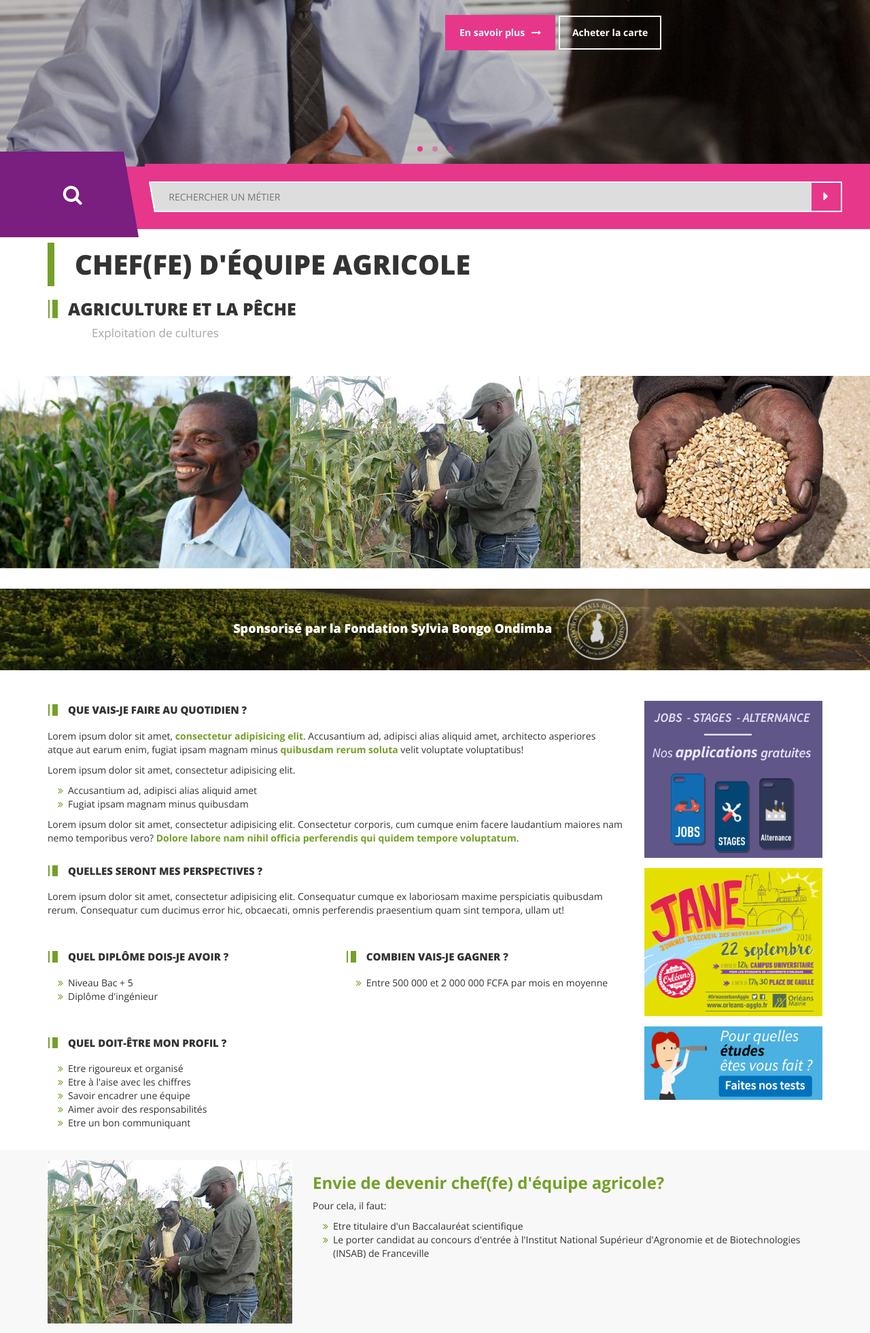
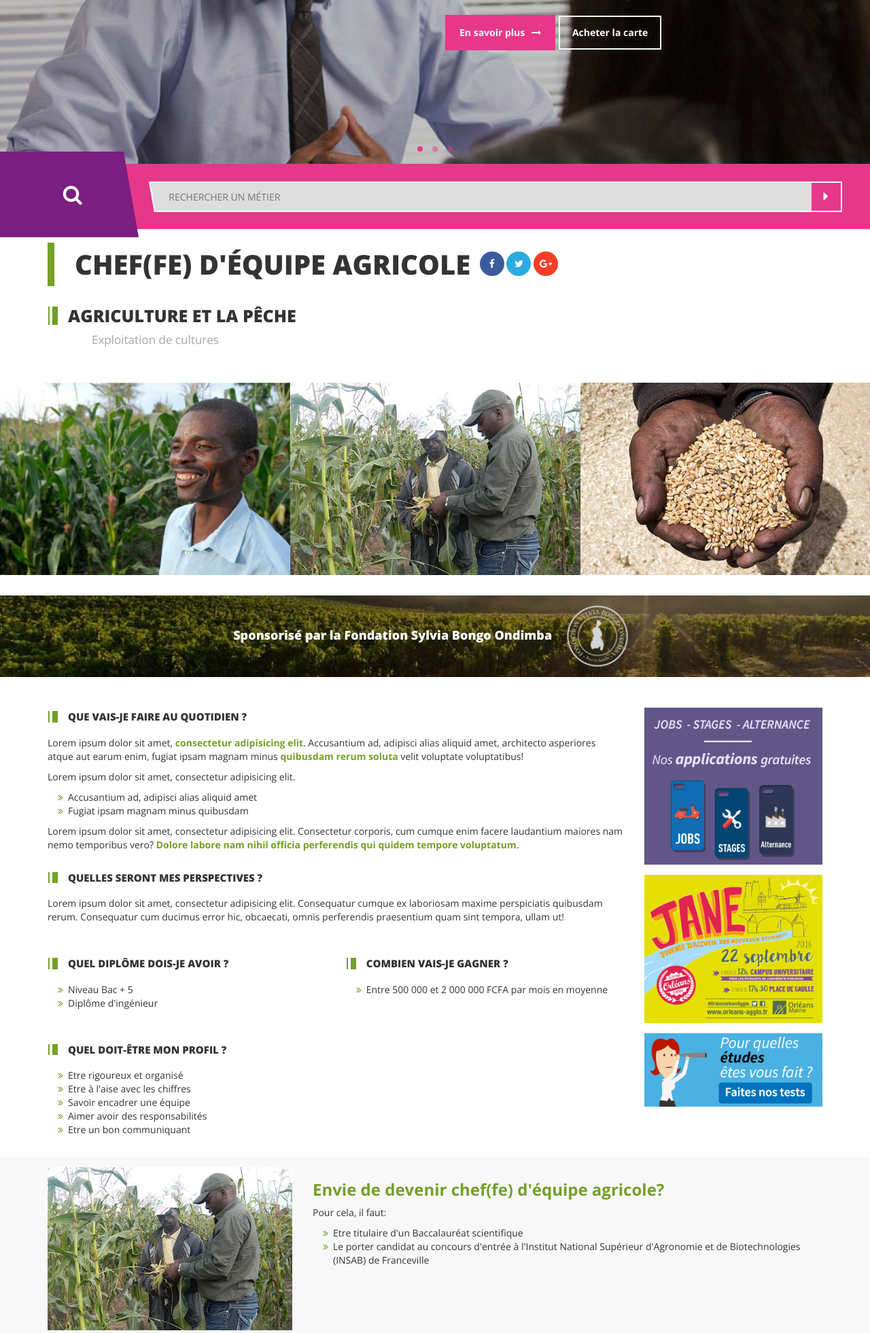
Before and after one commit to slenhtech/elam_html, a PHP site: page /page-metier.php in a window 1280 px wide. Shown: the part 377-2338 px from the top of the page at 68% size. Run offline with PHP 8.4, Linux system fonts and the light colour scheme; some libraries are stand-ins or nearby versions.

Commit message:
Bug fix - Background rose sur le champ de recherche qui débordait légèrement - Remplacement du diagramme pour les ooprtunités d'emploi - Ajout des liens de partage vers les RS

```diff
--- a/css/_jumbo-input.scss
+++ b/css/_jumbo-input.scss
@@ -78,7 +78,7 @@
      left: -30px;
      top: 0;
      position: absolute;
-     z-index: -1;
+     z-index: 0;
    }
  }
 #footer_jumbo-input{
--- /dev/null
+++ b/css/_liens-rs.scss
@@ -0,0 +1,65 @@
+.liens-rs {
+  display: inline-block;
+  vertical-align: bottom;
+  margin-bottom: 15px;
+  ul {
+    list-style: none;
+    padding: 0;
+    li {
+      display: inline-block;
+      vertical-align: top;
+      a {
+        display: block;
+        width: 36px;
+        padding: 8px 0;
+        font-size: 14px;
+        text-align: center;
+        color: #fff;
+        border-radius: 100%;
+        @include transition(0.2s);
+      }
+      a:hover {
+        border-radius: 0;
+        @include transform(scale(1.1));
+      }
+      a:after {
+        font-family: 'FontAwesome', sans-serif;
+      }
+      a.facebook {
+        background-color: #3b5b9b;
+      }
+      a.facebook:after {
+        content: '\f09a';
+      }
+      a.twitter {
+        background-color: #2daae1;
+      }
+      a.twitter:after {
+        content: '\f099';
+      }
+      a.google-plus {
+        background-color: #f63e28;
+      }
+      a.google-plus:after {
+        content: '\f0d5';
+      }
+      a.linkedin {
+        background-color: #0073b2;
+      }
+      a.linkedin:after {
+        content: '\f0e1';
+      }
+      a.whatsapp {
+        background-color: #5cb557;
+      }
+      a.whatsapp:after {
+        content: '\f232';
+      }
+    }
+  }
+}
+
+.liens-rs:after {
+  display: block;
+  width: 100%;
+}
--- a/css/_secteur-activite.scss
+++ b/css/_secteur-activite.scss
@@ -2,6 +2,7 @@
   .text{
     .the-title{
       font-weight: $font-weight-extra-bold;
+      margin-bottom: 30px;
     }
     .description{
       text-align: justify;
@@ -41,7 +42,7 @@
   font-weight: normal;
 }
 .chart{
-  margin: 30px 0;
+  margin: 30px 0 130px;
   .label{
     font-weight: $font-weight-extra-bold;
     color: $grey;
@@ -50,6 +51,10 @@
     display: block;
     margin: 5px 0;
   }
+}
+
+.chart:last-of-type {
+  margin: 30px 0;
 }
 
 #banner-fsbo{
@@ -298,7 +303,7 @@
 .opportunites{
   position: relative;
   overflow: hidden;
-  width: 100px;
+  width: 90px;
   margin: 0 auto;
   background-color: #eee;
 
--- a/css/_section.scss
+++ b/css/_section.scss
@@ -1,4 +1,6 @@
 .page-title{
+  display: inline-block;
+  vertical-align: top;
   text-transform: uppercase;
   font-weight: $font-weight-extra-bold;
   font-size: 40px;
--- a/css/style.css
+++ b/css/style.css
@@ -103,6 +103,94 @@ a:focus {
 .owl-pagination .owl-page span {
   height: 8px !important;
   width: 8px !important;
+}
+
+.liens-rs {
+  display: inline-block;
+  vertical-align: bottom;
+  margin-bottom: 15px;
+}
+
+.liens-rs ul {
+  list-style: none;
+  padding: 0;
+}
+
+.liens-rs ul li {
+  display: inline-block;
+  vertical-align: top;
+}
+
+.liens-rs ul li a {
+  display: block;
+  width: 36px;
+  padding: 8px 0;
+  font-size: 14px;
+  text-align: center;
+  color: #fff;
+  border-radius: 100%;
+  -webkit-transition: all 0.2s ease-in-out;
+  -moz-transition: all 0.2s ease-in-out;
+  -ms-transition: all 0.2s ease-in-out;
+  -o-transition: all 0.2s ease-in-out;
+  transition: all 0.2s ease-in-out;
+}
+
+.liens-rs ul li a:hover {
+  border-radius: 0;
+  -webkit-transform: scale(1.1);
+  -moz-transform: scale(1.1);
+  -o-transform: scale(1.1);
+  transform: scale(1.1);
+}
+
+.liens-rs ul li a:after {
+  font-family: 'FontAwesome', sans-serif;
+}
+
+.liens-rs ul li a.facebook {
+  background-color: #3b5b9b;
+}
+
+.liens-rs ul li a.facebook:after {
+  content: '\f09a';
+}
+
+.liens-rs ul li a.twitter {
+  background-color: #2daae1;
+}
+
+.liens-rs ul li a.twitter:after {
+  content: '\f099';
+}
+
+.liens-rs ul li a.google-plus {
+  background-color: #f63e28;
+}
+
+.liens-rs ul li a.google-plus:after {
+  content: '\f0d5';
+}
+
+.liens-rs ul li a.linkedin {
+  background-color: #0073b2;
+}
+
+.liens-rs ul li a.linkedin:after {
+  content: '\f0e1';
+}
+
+.liens-rs ul li a.whatsapp {
+  background-color: #5cb557;
+}
+
+.liens-rs ul li a.whatsapp:after {
+  content: '\f232';
+}
+
+.liens-rs:after {
+  display: block;
+  width: 100%;
 }
 
 header {
@@ -278,6 +366,8 @@ header {
   background-color: rgba(5, 139, 255, 0.7); }
 
 .page-title {
+  display: inline-block;
+  vertical-align: top;
   text-transform: uppercase;
   font-weight: 800;
   font-size: 40px;
@@ -538,7 +628,9 @@ header {
   z-index: 0; }
 
 .secteur-activite .text .the-title {
-  font-weight: 800; }
+  font-weight: 800;
+  margin-bottom: 30px;
+}
 .secteur-activite .text .description {
   text-align: justify; }
 
@@ -579,7 +671,8 @@ header {
   font-weight: normal; }
 
 .chart {
-  margin: 30px 0; }
+  margin: 30px 0 130px;
+}
   .chart .label {
     font-weight: 800;
     color: #a6a6a6;
@@ -587,6 +680,10 @@ header {
     font-size: 14px;
     display: block;
     margin: 5px 0; }
+
+.chart:last-of-type {
+  margin: 30px 0;
+}
 
 #banner-fsbo {
   background-size: cover;
@@ -803,7 +900,7 @@ header {
 .opportunites {
   position: relative;
   overflow: hidden;
-  width: 100px;
+  width: 90px;
   margin: 0 auto;
   background-color: #eee; }
   .opportunites img {
@@ -1122,7 +1219,8 @@ footer:after {
   left: -30px;
   top: 0;
   position: absolute;
-  z-index: -1; }
+  z-index: 0;
+}
 
 #footer_jumbo-input {
   margin-top: 70px; }
--- a/css/style.scss
+++ b/css/style.scss
@@ -2,6 +2,7 @@
 @import "mixins";
 @import "keyframes";
 @import "global";
+@import "liens-rs";
 @import "header";
 @import "block-pub";
 @import "top-slider";
--- a/page-metier.php
+++ b/page-metier.php
@@ -24,6 +24,13 @@
 <div class="container <?php echo $secteurClass;?>">
     <div id="main-content">
         <h1 class="page-title">Chef(fe) d'équipe agricole</h1>
+        <div class="liens-rs">
+            <ul>
+                <li><a href="#" class="facebook"></a></li>
+                <li><a href="#" class="twitter"></a></li>
+                <li><a href="#" class="google-plus"></a></li>
+            </ul>
+        </div>
         <h2 class="section-title">Agriculture et la pêche</h2>
         <p class="section-alt-title">Exploitation de cultures</p>
     </div>
--- a/page-secteurs_details.php
+++ b/page-secteurs_details.php
@@ -56,9 +56,9 @@
                             <div class="label">Contribution au PIB</div>
                         </div>
                         <div class="col-sm-6">
-                            <div class="opportunites" data-toggle="tooltip" title="55%">
-                                <img src="img/progress-bar.png" width="100" alt="progress-bar">
-                                <span class="progress-value" data-animate="fadeInLeft" style="width: 55%"></span>
+                            <div class="opportunites" data-toggle="tooltip" title="2">
+                                <img src="img/progress-bar.png" width="90" alt="progress-bar">
+                                <span class="progress-value" data-animate="fadeInLeft" style="width: 60px"></span>
                             </div>
                             <div class="label">Opportunités d'emploi</div>
                         </div>
```
Also changed, not shown: page-secteurs_activite.php (+34 -7 lines), img/progress-bar.png, 1 other file.
